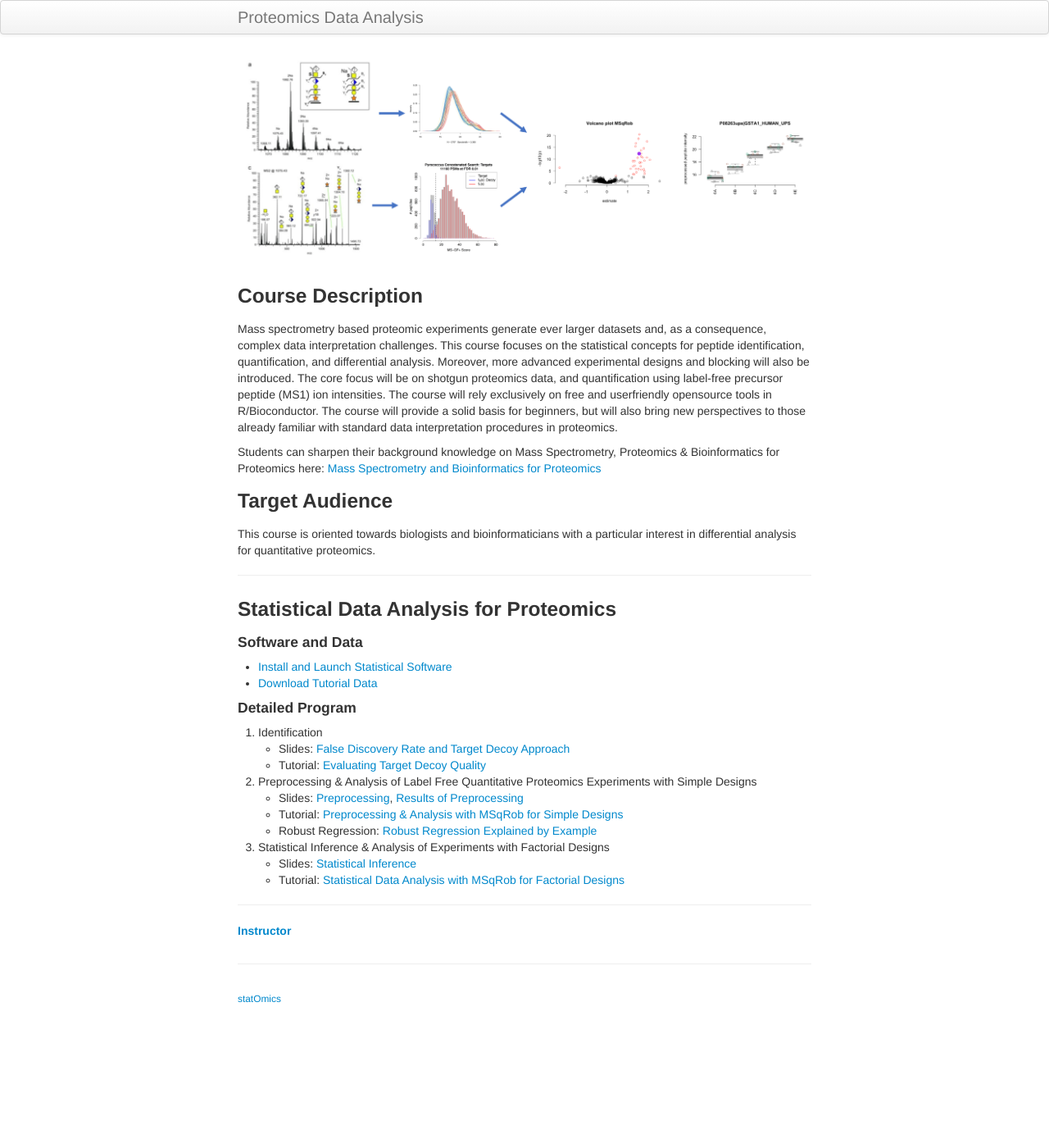
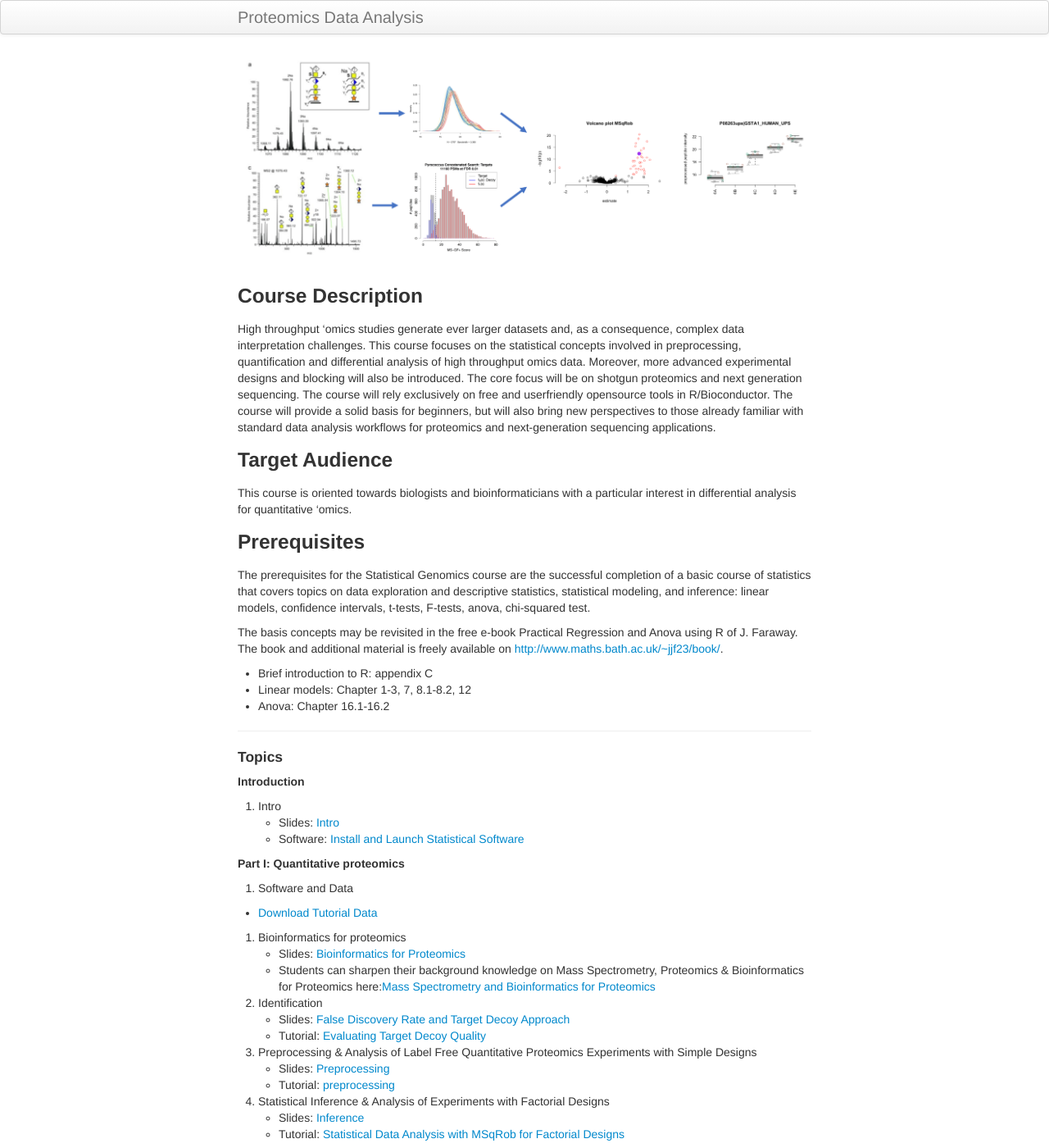
Before and after one commit to statOmics/SGA2019, a Jekyll site: the page built from index.md, in a window 1280 px wide and 1400 px high. Shown: the whole window at 82% size. Built offline with Jekyll 4.4.1, drawn with Linux system fonts in a browser that asks for light colours; some of the changed text lies outside the part shown.

Commit message:
fix broken gh-pages layout

```diff
--- a/index.md
+++ b/index.md
@@ -1,47 +1,62 @@
 ---
 layout: default
-title: Proteomics Data Analysis
+title: Statistical Genomics
 ---
 
 ![IntroFig](./pages/figs/IntroFig.png)
 
 ### Course Description
-Mass spectrometry based proteomic experiments generate ever larger datasets and, as a consequence, complex data interpretation challenges. This course focuses on the statistical concepts for peptide identification, quantification, and differential analysis. Moreover, more advanced experimental designs and blocking will also be introduced. The core focus will be on shotgun proteomics data, and quantification using label-free precursor peptide (MS1) ion intensities. The course will rely exclusively on free and userfriendly opensource tools in R/Bioconductor. The course will provide a solid basis for beginners, but will also bring new perspectives to those already familiar with standard data interpretation procedures in proteomics.
-
-Students can sharpen their background knowledge on Mass Spectrometry, Proteomics & Bioinformatics for Proteomics
- here:
-[Mass Spectrometry and Bioinformatics for Proteomics](pages/techVideos.md)
-
-
+High throughput 'omics studies generate ever larger datasets and, as a consequence, complex data interpretation challenges. This course focuses on the statistical concepts involved in preprocessing, quantification and differential analysis of high throughput omics data. Moreover, more advanced experimental designs and blocking will also be introduced. The core focus will be on shotgun proteomics and next generation sequencing. The course will rely exclusively on free and userfriendly opensource tools in R/Bioconductor. The course will provide a solid basis for beginners, but will also bring new perspectives to those already familiar with standard data analysis workflows for proteomics and next-generation sequencing applications.
 
 ### Target Audience
-This course is oriented towards biologists and bioinformaticians with a particular interest in differential analysis for quantitative proteomics.
+This course is oriented towards biologists and bioinformaticians with a particular interest in differential analysis for quantitative 'omics.
+
+### Prerequisites
+The prerequisites for the Statistical Genomics course are the successful completion of a basic course of statistics that covers topics on data exploration and descriptive statistics, statistical modeling, and inference: linear models, confidence intervals, t-tests, F-tests, anova, chi-squared test.
+
+The basis concepts may be revisited in the free e-book Practical Regression and Anova using R of J. Faraway. The book and additional material is freely available on [http://www.maths.bath.ac.uk/~jjf23/book/](http://www.maths.bath.ac.uk/~jjf23/book/).
+
+- Brief introduction to R: appendix C
+- Linear models: Chapter 1-3, 7, 8.1-8.2, 12
+- Anova: Chapter 16.1-16.2
+
 
 ---
 
-### Statistical Data Analysis for Proteomics
+#### Topics
 
-#### Software and Data
+**Introduction**
 
- - [Install and Launch Statistical Software](pages/software4stats.md)
- - [Download Tutorial Data](https://github.com/statOmics/pda/tree/data)
+  1. Intro
+  - Slides: [Intro](assets/intro.pdf)
+  - Software: [Install and Launch Statistical Software](pages/software4stats.md)
+
+**Part I: Quantitative proteomics**
+
+  0. Software and Data
+
+  - [Download Tutorial Data](https://github.com/statOmics/statistalGenomicsCourse2019/tree/data)
 
 
-#### Detailed Program
+  1. Bioinformatics for proteomics
+  - Slides: [Bioinformatics for Proteomics](assets/martens_proteomics_bioinformatics_20190923.pdf)
+  - Students can sharpen their background knowledge on Mass Spectrometry, Proteomics & Bioinformatics for Proteomics
+ here:[Mass Spectrometry and Bioinformatics for Proteomics](pages/techVideos.md)
 
-  1. Identification
+  2. Identification
   - Slides:  [False Discovery Rate and Target Decoy Approach](assets/1_Identification_Evaluation_Target_Decoy_Approach.pdf)
   - Tutorial: [Evaluating Target Decoy Quality](pages/Identification.md)
 
-  2. Preprocessing & Analysis of Label Free Quantitative Proteomics Experiments with Simple Designs
-  - Slides: [Preprocessing](assets/2_MSqRob_data_analysisI.pdf), [Results of Preprocessing](assets/2_MSqRob_data_analysisIb.pdf)
-  - Tutorial: [Preprocessing & Analysis with MSqRob for Simple Designs](pages/sdaMsqrobSimple.md)
-  - Robust Regression: [Robust Regression Explained by Example](pages/robustRegression.nb.html)
+  3. Preprocessing & Analysis of Label Free Quantitative Proteomics Experiments with Simple Designs
+  - Slides: [Preprocessing](assets/2_MSqRob_data_analysisI.pdf)
+  - Tutorial: [preprocessing](pages/sdaMsqrobSimple.md)
 
-  3. Statistical Inference & Analysis of Experiments with Factorial Designs
-  - Slides: [Statistical Inference](assets/2_MSqRob_data_analysisII.pdf)
+  4. Statistical Inference & Analysis of Experiments with Factorial Designs
+  - Slides: [Inference](assets/2_MSqRob_data_analysisII.pdf)
   - Tutorial: [Statistical Data Analysis with MSqRob for Factorial Designs](pages/sdaMsqrobDesign.md)
+
+**Part II: Next-generation sequencing**
 
 ---
 
-##### [Instructor](pages/instructors.md)
+##### [Instructors](pages/instructors.md)
```
